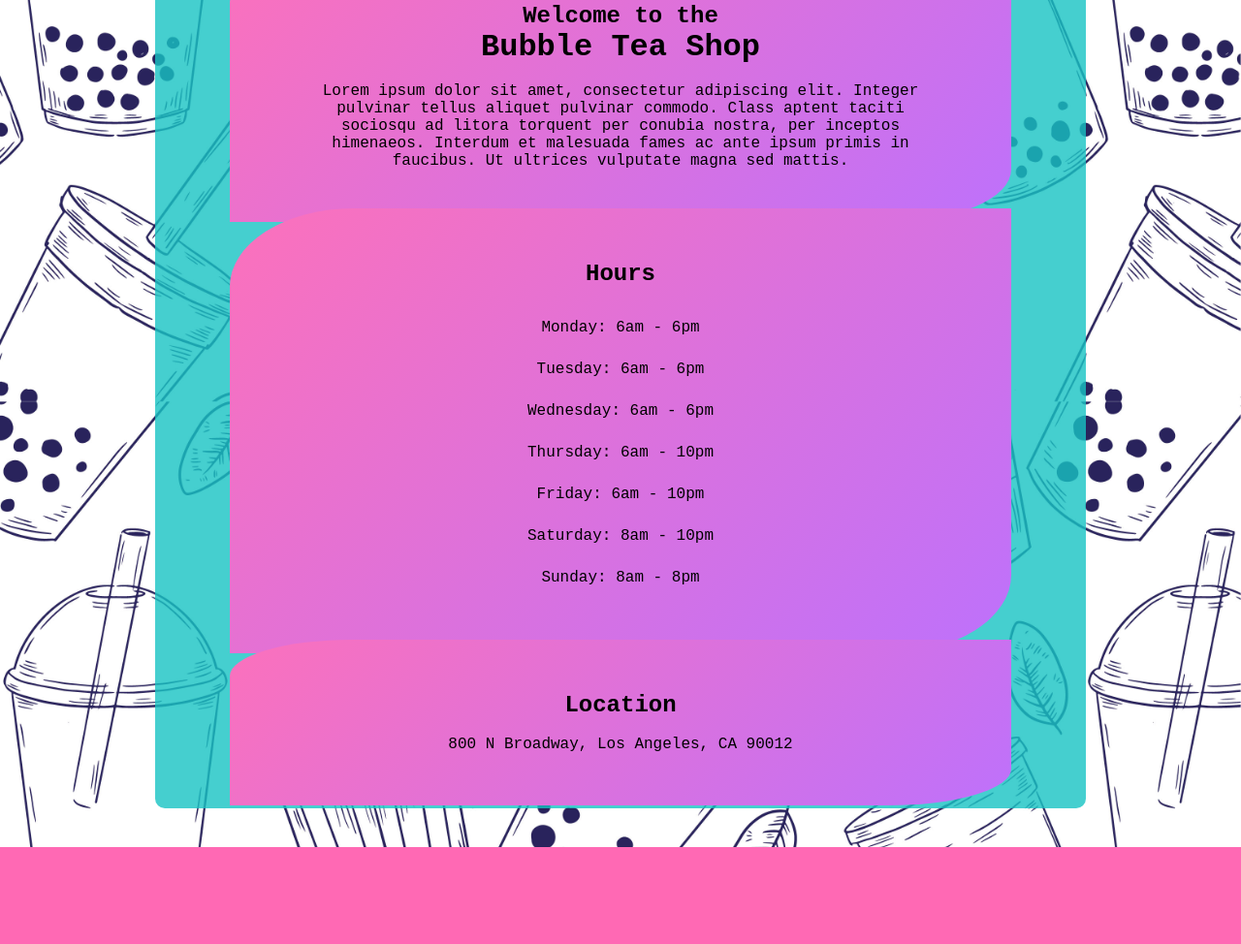
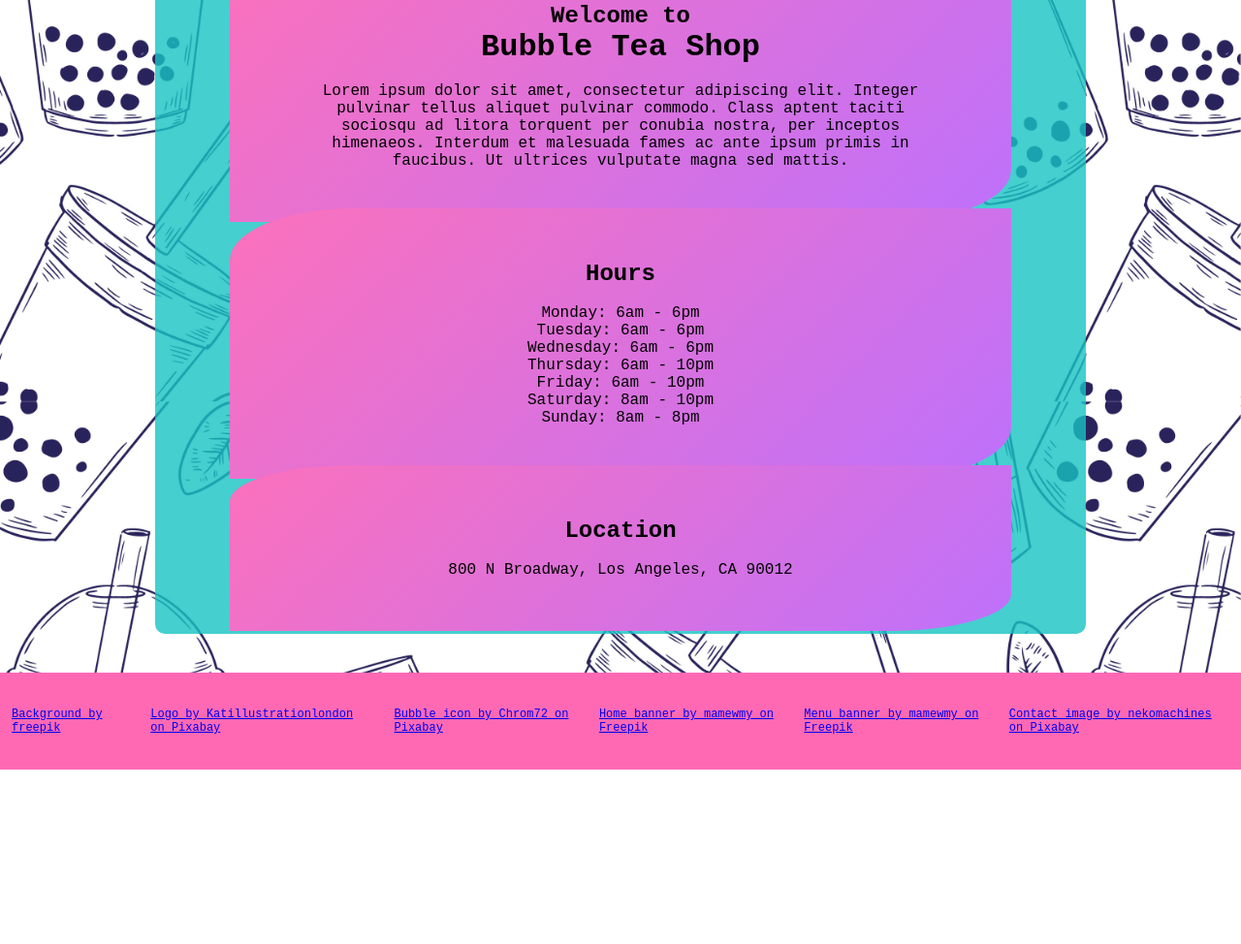
Before and after one commit to mdot2x3/restaurant-page, a website built with webpack: page src/template.html in a window 1280 px wide. Shown: the part 439-1413 px from the top of the page at 97% size. After the commit the page ends 1233 px from the top, so only its background shows below. Built offline with nearby package versions, Linux system fonts and the light colour scheme; files whose address does not match are found by name.

Commit message:
feat: add image credits to footer, minor fixes
fix nav li adjustment setting to only apply to
nav li items.

remove hover highlight effect, change to text
bold.

add image credits to footer.

```diff
--- a/src/style.css
+++ b/src/style.css
@@ -40,7 +40,7 @@ nav ul {
   flex-grow: 1;
 }
 
-li {
+nav li {
   margin: 5px;
   padding: 10px;
   cursor: pointer;
@@ -56,8 +56,8 @@ li.selected {
   font-weight: bold;
 }
 
-li:hover {
-  background-color: rgba(255, 255, 255, 0.3);
+nav li:hover {
+  font-weight: bold;
 }
 
 .spacer {
@@ -112,6 +112,17 @@ footer {
   background-color: hotpink;
 }
 
+#credits {
+  display: flex;
+  justify-content: space-between;
+  align-items: center;
+  font-size: 12px;
+}
+
+#credits a {
+  padding: 12px;
+}
+
 @media screen and (min-height: 1000px) {
   .container {
     max-width: 50%;
--- a/src/template.html
+++ b/src/template.html
@@ -25,7 +25,7 @@
         <img src="/home/odinstudent/odinprojects/repos/restaurant-page/assets/girl1.jpg" alt="">
       </div>
       <div class="text-bubble">
-        <h2>Welcome to the</h2>
+        <h2>Welcome to</h2>
         <h1>Bubble Tea Shop</h1>
         </br>
         <p>
@@ -55,7 +55,14 @@
 
   </div>
   <footer>
-    <div id="credits"></div>
+    <div id="credits">
+      <a href="https://www.freepik.com/free-vector/coffee-pattern-background_74885821.htm#fromView=keyword&page=1&position=2&uuid=01c51010-f1b2-4bba-87a6-4f28dcdec91d&query=Bubble+Tea+Background">Background by freepik</a>
+      <a href="https://pixabay.com/illustrations/bubble-tea-japan-tea-matcha-drink-5341403/">Logo by Katillustrationlondon on Pixabay</a>
+      <a href="https://pixabay.com/vectors/bubble-soap-bubble-bullet-round-1841301/">Bubble icon by Chrom72 on Pixabay</a>
+      <a href="https://www.freepik.com/free-vector/cute-girl-bubble-milk-tea-logo-cartoon-art-illustration_14092855.htm#fromView=keyword&page=1&position=3&uuid=01c51010-f1b2-4bba-87a6-4f28dcdec91d&query=Bubble+Tea+Background">Home banner by mamewmy on Freepik</a>
+      <a href="https://www.freepik.com/free-vector/children-student-uniform-lie-down-read-reading-book-cartoon-back-school-art-illustration-logo_12158640.htm#fromView=keyword&page=1&position=1&uuid=01c51010-f1b2-4bba-87a6-4f28dcdec91d&query=Bubble+Tea+Background">Menu banner by mamewmy on Freepik</a>
+      <a href="https://pixabay.com/illustrations/bubble-tea-tea-drink-boba-kawaii-6006193/">Contact image by nekomachines on Pixabay</a>
+    </div>
   </footer>
 </body>
 </html>
```
